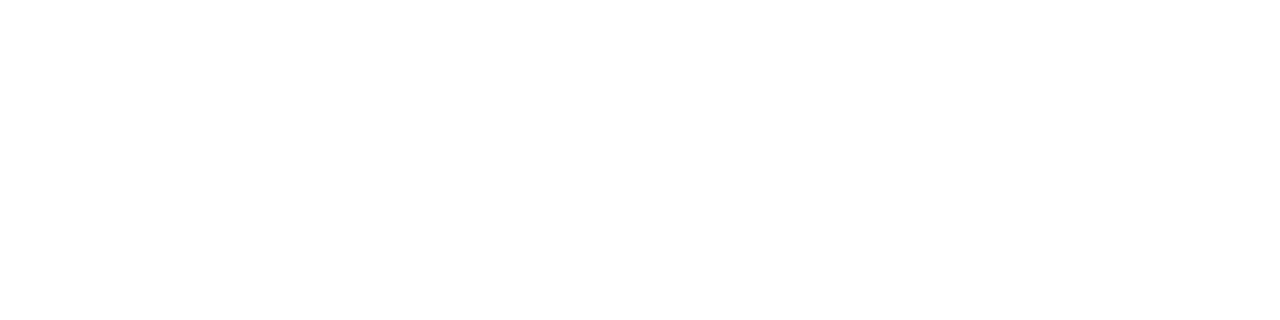
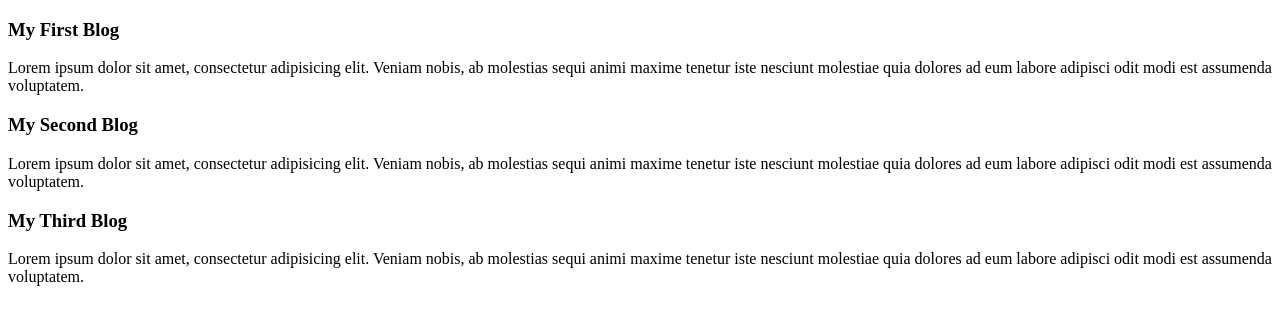
Before and after one commit to opunath26/my-first-github-repo, a plain HTML site: page index.html in a window 1280 px wide. Drawn offline with Linux system fonts and the light colour scheme.

Commit message:
added the div

```diff
--- a/index.html
+++ b/index.html
@@ -7,5 +7,18 @@
 </head>
 <body>
 
+    <div>
+        <h3>My First Blog</h3>
+        <p>Lorem ipsum dolor sit amet, consectetur adipisicing elit. Veniam nobis, ab molestias sequi animi maxime tenetur iste nesciunt molestiae quia dolores ad eum labore adipisci odit modi est assumenda voluptatem.</p>
+    </div>
+    <div>
+        <h3>My Second Blog</h3>
+        <p>Lorem ipsum dolor sit amet, consectetur adipisicing elit. Veniam nobis, ab molestias sequi animi maxime tenetur iste nesciunt molestiae quia dolores ad eum labore adipisci odit modi est assumenda voluptatem.</p>
+    </div>
+    <div>
+        <h3>My Third Blog</h3>
+        <p>Lorem ipsum dolor sit amet, consectetur adipisicing elit. Veniam nobis, ab molestias sequi animi maxime tenetur iste nesciunt molestiae quia dolores ad eum labore adipisci odit modi est assumenda voluptatem.</p>
+    </div>
+
 </body>
 </html>
```
